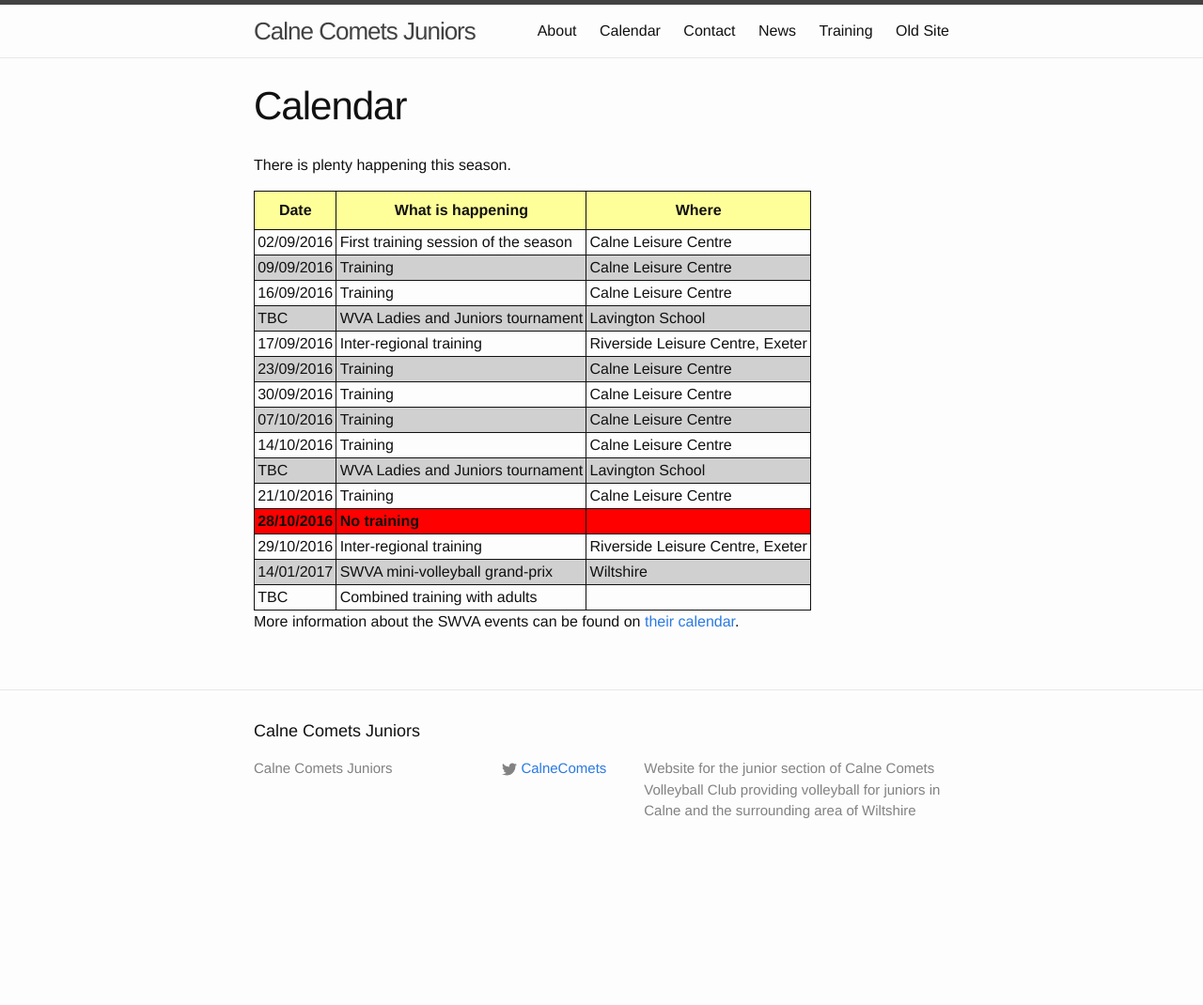
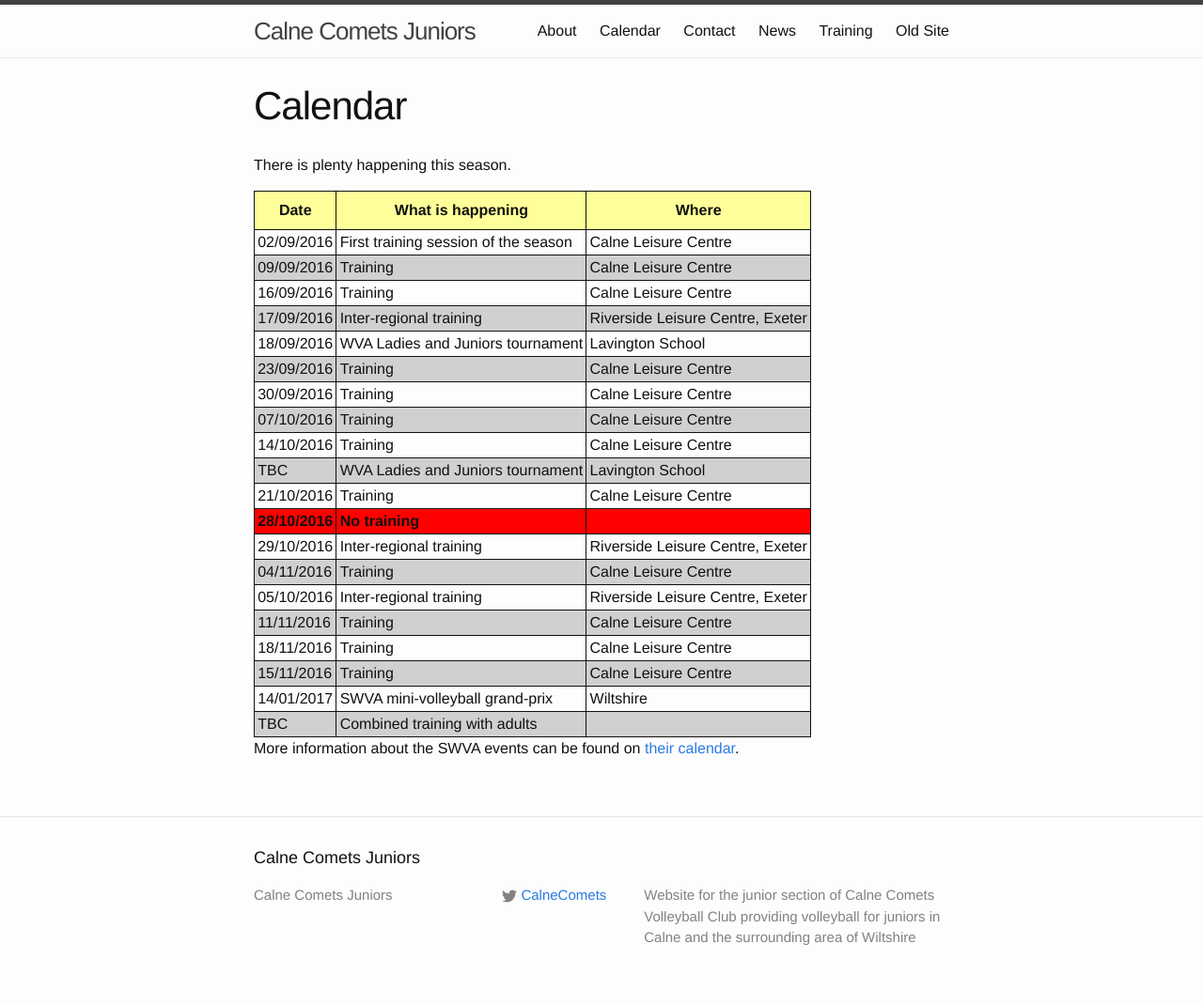
Before and after one commit to CalneComets/WebJuniors, a Jekyll site: the page built from calendar.md, in a window 1280 px wide. Shown: the whole page at 94% size. Built offline with Jekyll 4.4.1, drawn with Linux system fonts in a browser that asks for light colours; before the commit the page ends 935 px from its top, so only the background shows below that.

```diff
--- a/calendar.md
+++ b/calendar.md
@@ -12,8 +12,8 @@
 <tr><td>02/09/2016</td><td>First training session of the season</td><td>Calne Leisure Centre</td></tr>
 <tr><td>09/09/2016</td><td>Training</td><td>Calne Leisure Centre</td></tr>
 <tr><td>16/09/2016</td><td>Training</td><td>Calne Leisure Centre</td></tr>
-<tr><td>TBC</td><td>WVA Ladies and Juniors tournament</td><td>Lavington School</td></tr>
 <tr><td>17/09/2016</td><td>Inter-regional training</td><td>Riverside Leisure Centre, Exeter</td></tr>
+<tr><td>18/09/2016</td><td>WVA Ladies and Juniors tournament</td><td>Lavington School</td></tr>
 <tr><td>23/09/2016</td><td>Training</td><td>Calne Leisure Centre</td></tr>
 <tr><td>30/09/2016</td><td>Training</td><td>Calne Leisure Centre</td></tr>
 <tr><td>07/10/2016</td><td>Training</td><td>Calne Leisure Centre</td></tr>
@@ -22,6 +22,11 @@
 <tr><td>21/10/2016</td><td>Training</td><td>Calne Leisure Centre</td></tr>
 <tr class="warn"><td>28/10/2016</td><td>No training</td><td>&nbsp;</td></tr>
 <tr><td>29/10/2016</td><td>Inter-regional training</td><td>Riverside Leisure Centre, Exeter</td></tr>
+<tr><td>04/11/2016</td><td>Training</td><td>Calne Leisure Centre</td></tr>
+<tr><td>05/10/2016</td><td>Inter-regional training</td><td>Riverside Leisure Centre, Exeter</td></tr>
+<tr><td>11/11/2016</td><td>Training</td><td>Calne Leisure Centre</td></tr>
+<tr><td>18/11/2016</td><td>Training</td><td>Calne Leisure Centre</td></tr>
+<tr><td>15/11/2016</td><td>Training</td><td>Calne Leisure Centre</td></tr>
 <tr><td>14/01/2017</td><td>SWVA mini-volleyball grand-prix</td><td>Wiltshire</td></tr>
 <tr><td>TBC</td><td>Combined training with adults</td><td>&nbsp;</td></tr>
 </tbody>
```
Also changed, not shown: contact.md (+1 -1 lines).
